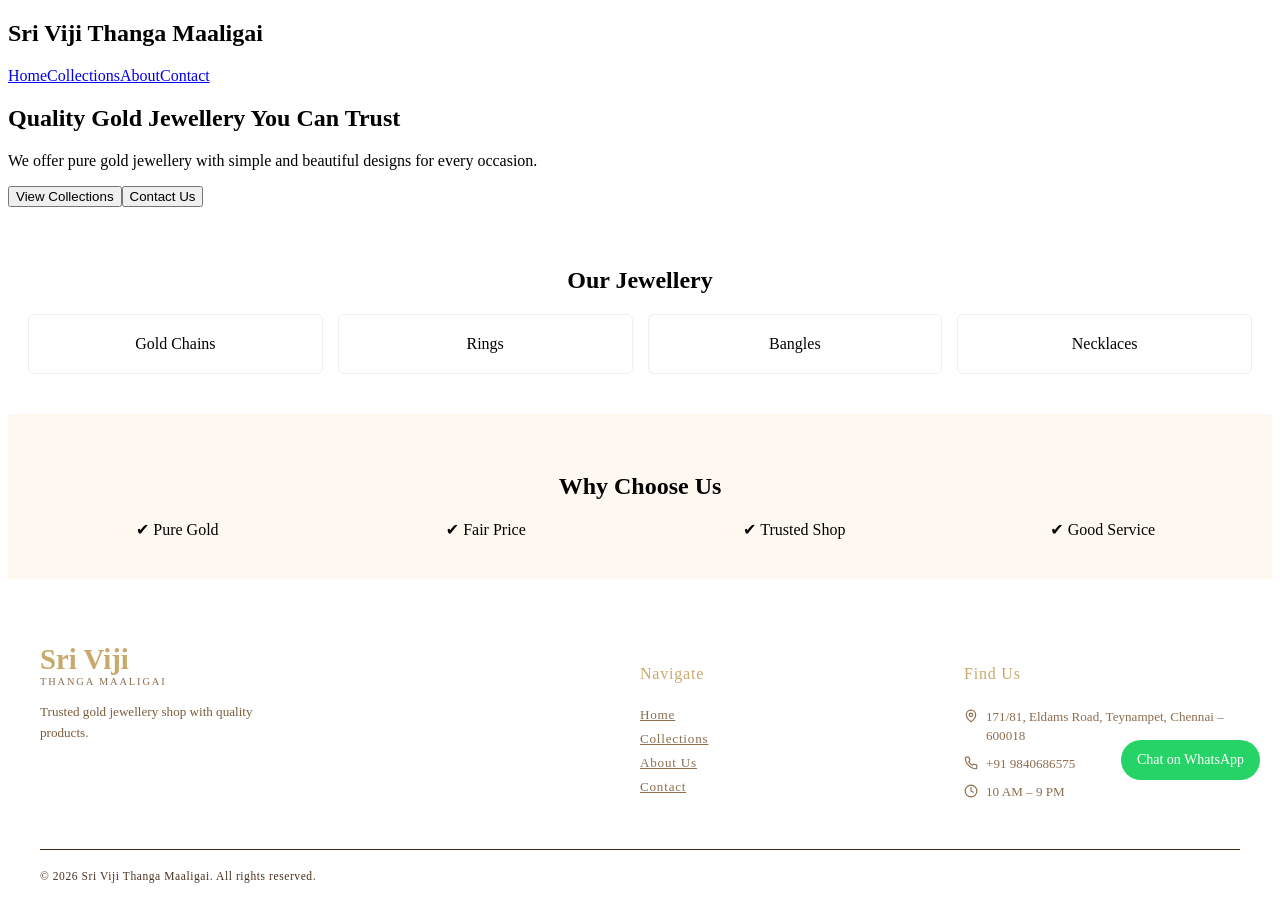
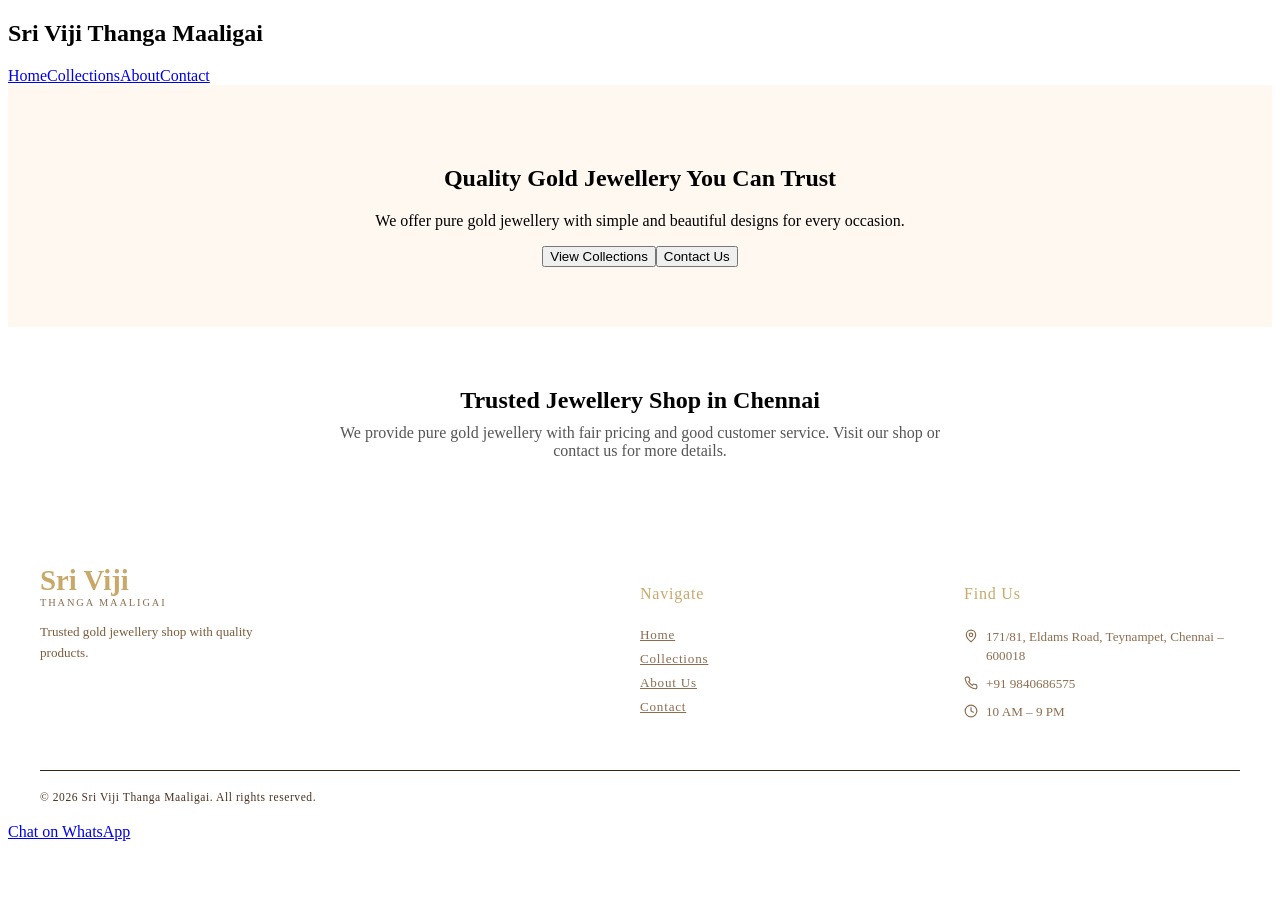
Before and after one commit to preeth08-git/sri-viji-thanga-maaligai, a React (Vite) app: page / in a window 1280 px wide. After the commit the page ends 849 px from the top, so only its background shows below. Built offline with nearby package versions, Linux system fonts and the light colour scheme.

Commit message:
clean simple UI

```diff
--- a/src/index.css
+++ b/src/index.css
@@ -1,46 +1,22 @@
-/* PRODUCTS */
-.products {
+/* HERO */
+.hero {
+  background: #fff8f0;
+  padding: 60px 20px;
+  text-align: center;
+}
+
+/* INFO SECTION */
+.info {
   padding: 40px 20px;
   text-align: center;
 }
 
-.product-grid {
-  display: grid;
-  grid-template-columns: repeat(auto-fit, minmax(120px, 1fr));
-  gap: 15px;
-  margin-top: 20px;
+.info h2 {
+  margin-bottom: 10px;
 }
 
-.card {
-  padding: 20px;
-  background: #fff;
-  border: 1px solid #eee;
-  border-radius: 6px;
+.info p {
+  color: #555;
+  max-width: 600px;
+  margin: 0 auto;
 }
-
-/* WHY SECTION */
-.why {
-  padding: 40px 20px;
-  background: #fff8f0;
-  text-align: center;
-}
-
-.why-grid {
-  display: grid;
-  grid-template-columns: repeat(auto-fit, minmax(120px, 1fr));
-  gap: 10px;
-  margin-top: 20px;
-}
-
-/* WHATSAPP BUTTON (BETTER UI) */
-.whatsapp-btn {
-  position: fixed;
-  bottom: 20px;
-  right: 20px;
-  background: #25D366;
-  color: white;
-  padding: 12px 16px;
-  border-radius: 50px;
-  font-size: 14px;
-  text-decoration: none;
-}
--- a/src/pages/Home.jsx
+++ b/src/pages/Home.jsx
@@ -27,31 +27,15 @@ function Home() {
         </div>
       </section>
 
-      {/* PRODUCTS PREVIEW */}
-      <section className="products">
+      {/* SIMPLE INFO SECTION */}
+      <section className="info">
         <div className="container">
-          <h2>Our Jewellery</h2>
+          <h2>Trusted Jewellery Shop in Chennai</h2>
 
-          <div className="product-grid">
-            <div className="card">Gold Chains</div>
-            <div className="card">Rings</div>
-            <div className="card">Bangles</div>
-            <div className="card">Necklaces</div>
-          </div>
-        </div>
-      </section>
-
-      {/* WHY CHOOSE US */}
-      <section className="why">
-        <div className="container">
-          <h2>Why Choose Us</h2>
-
-          <div className="why-grid">
-            <div>✔ Pure Gold</div>
-            <div>✔ Fair Price</div>
-            <div>✔ Trusted Shop</div>
-            <div>✔ Good Service</div>
-          </div>
+          <p>
+            We provide pure gold jewellery with fair pricing and good customer service.
+            Visit our shop or contact us for more details.
+          </p>
         </div>
       </section>
     </>
```
